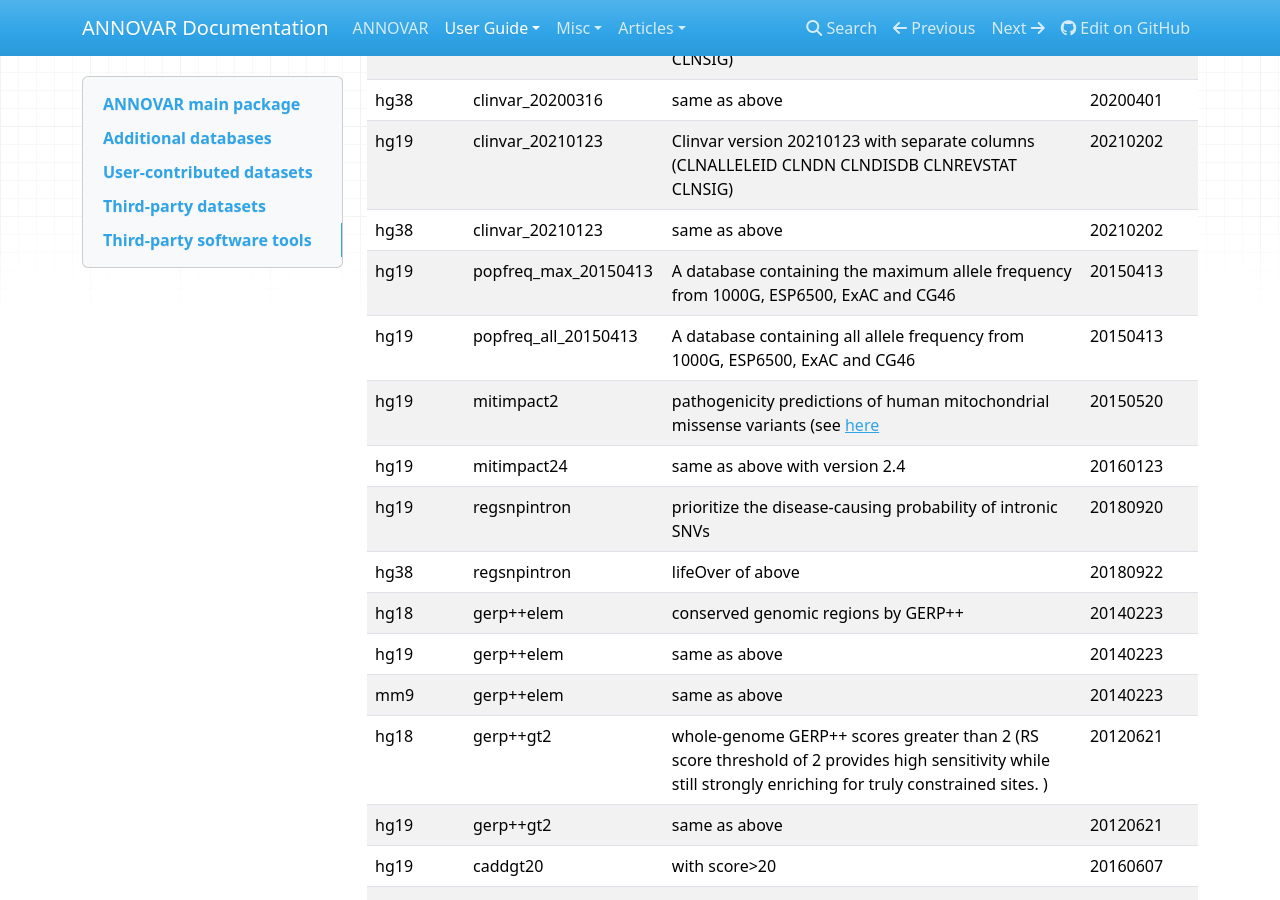
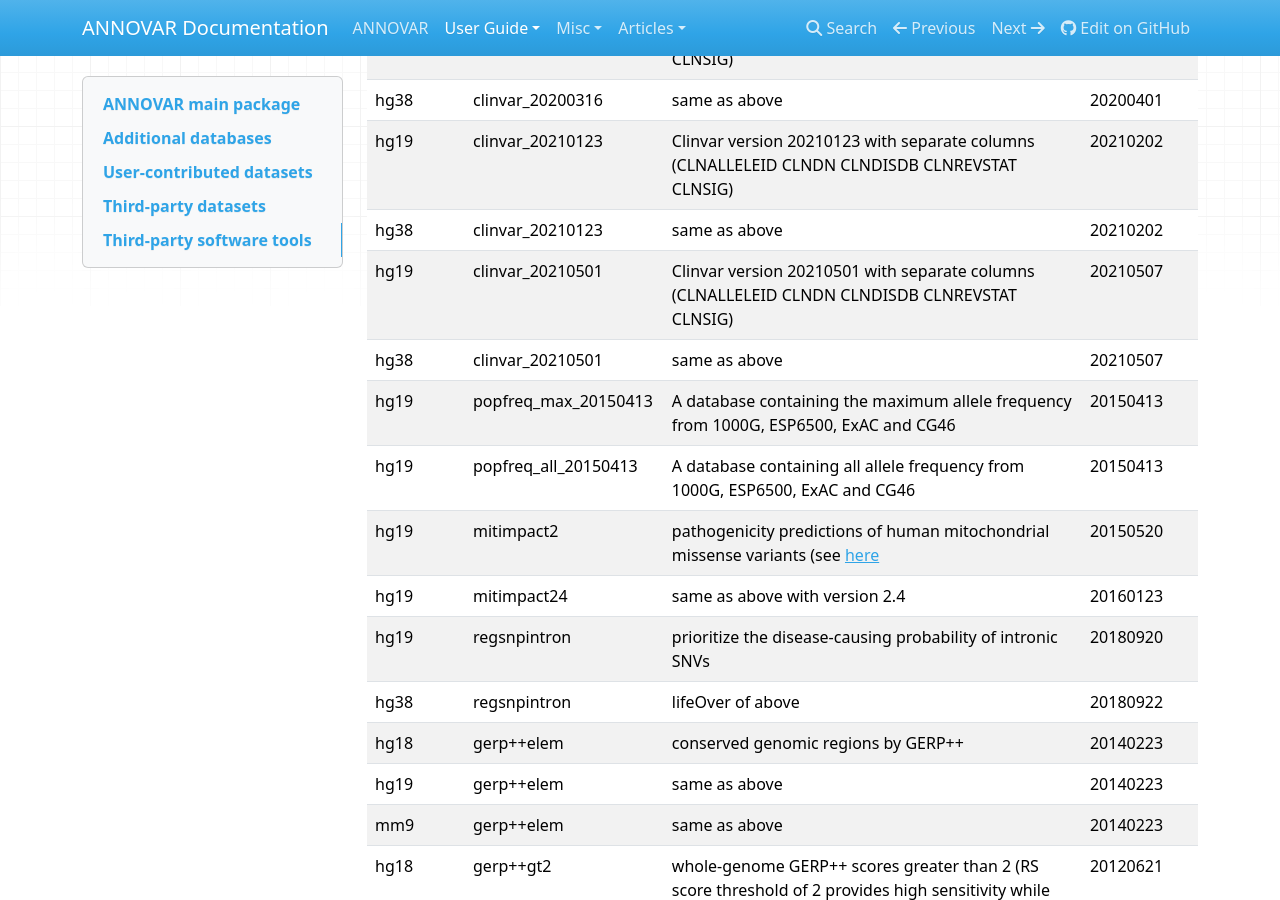
Before and after one commit to WGLab/doc-ANNOVAR, an MkDocs documentation site: the page built from docs/user-guide/download.md, in a window 1280 px wide and 900 px high, scrolled down 10612 px. Built offline with MkDocs 1.6.1, drawn with Linux system fonts in a browser that asks for light colours; nearby versions of some CDN libraries; comment, search, counter and statistics services are not loaded; old or Windows-style settings are respelled for this version of MkDocs.

Commit message:
Update download.md

```diff
--- a/docs/user-guide/download.md
+++ b/docs/user-guide/download.md
@@ -209,6 +209,8 @@ NOTE: several whole-genome databases (cadd, cadd13, fathmm, dann, eigen, gerp++,
 | hg38 | clinvar_20200316 |  same as above | 20200401 |
 | hg19 | clinvar_20210123 |  Clinvar version 20210123 with separate columns (CLNALLELEID CLNDN CLNDISDB CLNREVSTAT CLNSIG) | 20210202 |
 | hg38 | clinvar_20210123 |  same as above | 20210202 |
+| hg19 | clinvar_20210501 |  Clinvar version 20210501 with separate columns (CLNALLELEID CLNDN CLNDISDB CLNREVSTAT CLNSIG) | 20210507 |
+| hg38 | clinvar_20210501 |  same as above | 20210507 |
 | hg19 | popfreq_max_20150413 |  A database containing the maximum allele frequency from 1000G, ESP6500, ExAC and CG46 | 20150413 |
 | hg19 | popfreq_all_20150413 |  A database containing all allele frequency from 1000G, ESP6500, ExAC and CG46  | 20150413 |
 | hg19 | mitimpact2 | pathogenicity predictions of human mitochondrial missense variants (see [here](http://www.ncbi.nlm.nih.gov/m/pubmed/25516408/)  | 20150520 |
```
